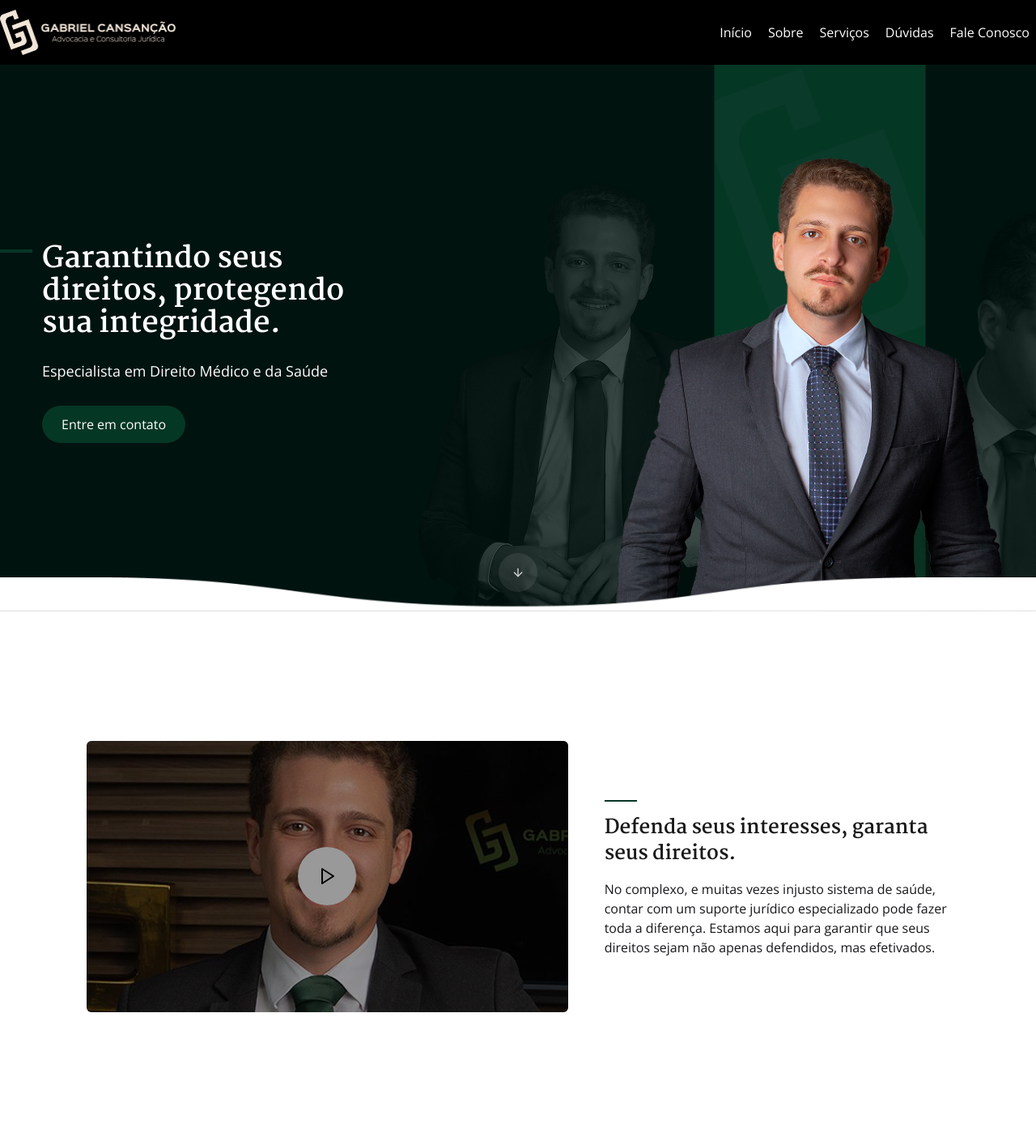
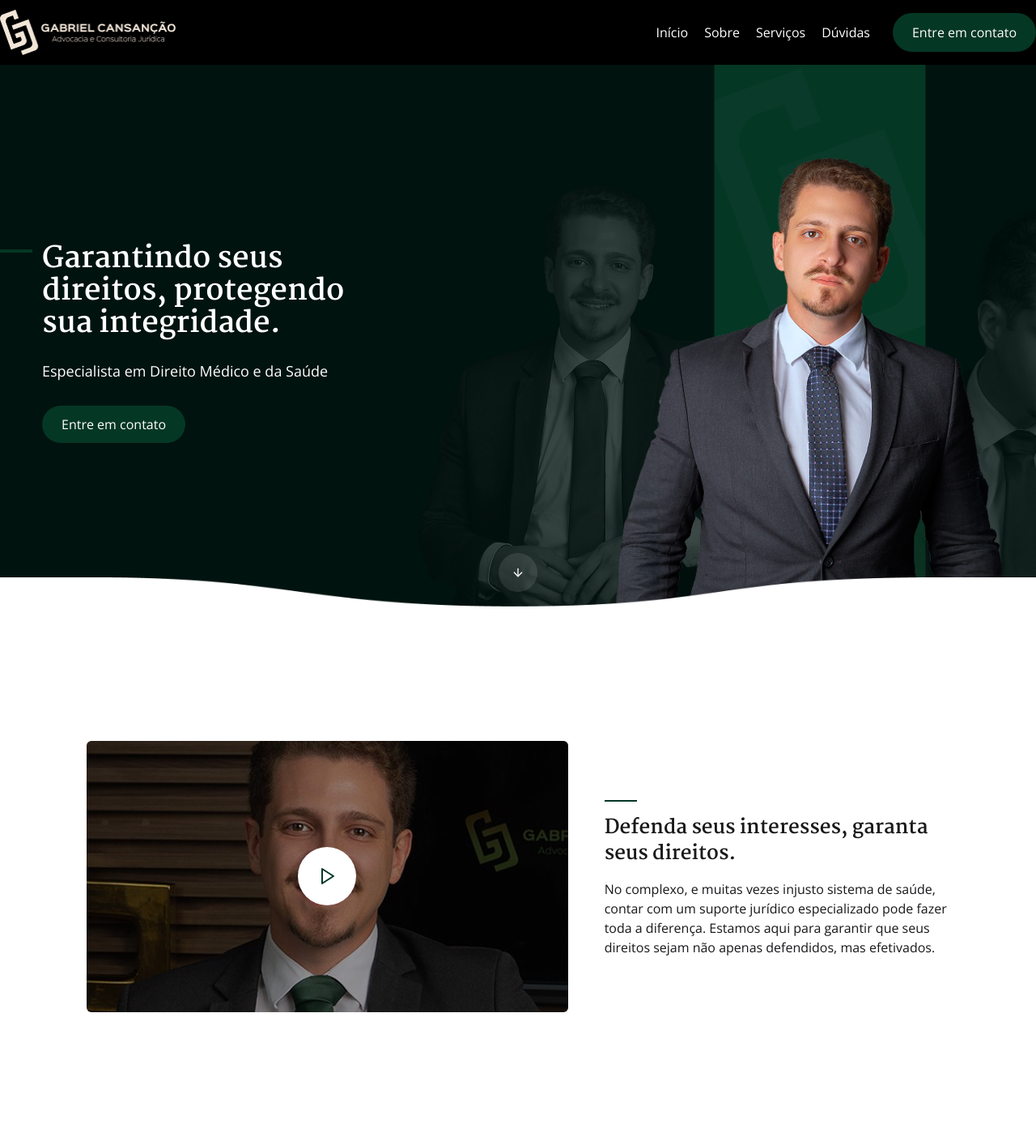
Before and after one commit to artgustavobarros/gabriela-correia, a Next.js app: page / in a window 1280 px wide. Shown: the top 1414 px of the page at 81% size. Built offline with nearby package versions, Linux system fonts and the light colour scheme.

Commit message:
add hovers

```diff
--- a/src/app/page.tsx
+++ b/src/app/page.tsx
@@ -1,7 +1,7 @@
 import { Footer } from "@/components/layout/footer";
 import { Header } from "@/components/layout/header";
 import { About } from "@/components/sections/about";
-import { Apresentation } from "@/components/sections/apresentation/apresentation";
+import { Presentation } from "@/components/sections/presentation/presentation";
 import { FAQ } from "@/components/sections/faq/faq";
 import { Hero } from "@/components/sections/hero";
 import { Services } from "@/components/sections/services/services";
@@ -14,7 +14,7 @@ export default function Home() {
       <Header />
       <main>
         <Hero />
-        <Apresentation />
+        <Presentation />
         <Services />
         <About />
         <Work />
--- a/src/components/layout/footer.tsx
+++ b/src/components/layout/footer.tsx
@@ -16,8 +16,10 @@ export function Footer() {
             height={56}
           />
           <Link
-            href={"ADICIONAR UM WHATSAPP"}
-            className="text-brand-500 border border-brand-500 rounded-full px-6 py-3 font-bold"
+            href={
+              "https://wa.me/5582999819612?text=Acabei%20de%20acessar%20teu%20projeto%2C%20achei%20massa"
+            }
+            className="text-brand-500 border border-brand-500 rounded-full px-6 py-3 font-bold hover:bg-brand-500 hover:text-white duration-500 ease-in-out"
           >
             Entre em contato
           </Link>
--- a/src/components/layout/header.tsx
+++ b/src/components/layout/header.tsx
@@ -20,7 +20,7 @@ const INTERNAL_LINKS = [
     href: "#faq",
   },
   {
-    text: "Fale Conosco",
+    text: "Entre em contato",
     href: "#contact",
   },
 ];
@@ -43,14 +43,31 @@ export function Header() {
           </h1>
         </Link>
         <nav>
-          <ul className="text-white flex gap-1">
-            {INTERNAL_LINKS.map((item) => (
-              <li key={item.href}>
-                <Link href={item.href} className="px-2 py-1">
-                  {item.text}
-                </Link>
-              </li>
-            ))}
+          <ul className="text-white flex gap-1 h-20 items-center">
+            {INTERNAL_LINKS.map((item) => {
+              return item.href === "#contact" ? (
+                <li key={item.href} className="">
+                  <Link
+                    href={
+                      "https://wa.me/5582999819612?text=Acabei%20de%20acessar%20teu%20projeto%2C%20achei%20massa"
+                    }
+                    className="cursor-pointer hover:bg-brand-400 duration-500 ml-4 max-h-12 flex justify-center flex-col bg-brand-500 rounded-full py-3 px-6 ease-in-out"
+                  >
+                    {item.text}
+                  </Link>
+                </li>
+              ) : (
+                <li
+                  key={item.href}
+                  className="h-full flex justify-center flex-col relative group"
+                >
+                  <Link href={item.href} className="px-2 py-1">
+                    {item.text}
+                  </Link>
+                  <span className="bg-white-50 w-full h-[3px] scale-0 absolute bottom-0 group-hover:scale-100 duration-500 " />
+                </li>
+              );
+            })}
           </ul>
         </nav>
       </Container>
--- a/src/components/sections/about.tsx
+++ b/src/components/sections/about.tsx
@@ -4,7 +4,7 @@ import { TitleWitTag } from "../title-with-tag";
 
 export function About() {
   return (
-    <section className="bg-brand-950">
+    <section className="bg-brand-950" id="about">
       <Container className="pt-40 flex flex-col gap-10 items-center">
         <TitleWitTag
           orientation="vertical"
--- a/src/components/sections/faq/faq-menu.tsx
+++ b/src/components/sections/faq/faq-menu.tsx
@@ -123,7 +123,7 @@ export function FAQMenu() {
           <li key={item.text}>
             <Button
               className={cn(
-                "flex gap-4 font-martel text-sm rounded-md text-white-50 border border-brand-500 p-4 items-center h-14 cursor-pointer w-full justify-start",
+                "flex gap-4 font-martel text-sm rounded-md text-white-50 border border-brand-500 p-4 items-center h-14 cursor-pointer w-full justify-start hover:bg-brand-500 duration-500 ease-in-out",
                 selectedFaq === item.slug ? "bg-brand-500" : "bg-brand-800"
               )}
               onClick={() => changeFaqList(item.slug)}
--- a/src/components/sections/faq/faq.tsx
+++ b/src/components/sections/faq/faq.tsx
@@ -3,7 +3,7 @@ import { FAQMenu } from "./faq-menu";
 
 export function FAQ() {
   return (
-    <section className="bg-brand-950 text-white">
+    <section className="bg-brand-950 text-white" id="faq">
       <Container grid className="py-40 gap-10">
         <header className="col-start-2 col-span-full">
           <h2 className="font-martel font-bold text-3xl">Dúvidas frequentes</h2>
--- a/src/components/sections/hero.tsx
+++ b/src/components/sections/hero.tsx
@@ -18,8 +18,10 @@ export function Hero() {
                 Especialista em Direito Médico e da Saúde
               </p>
               <Link
-                href={"COLOCAR WHATSAPP DEPOIS"}
-                className="bg-brand-500 rounded-full py-3 px-6"
+                href={
+                  "https://wa.me/5582999819612?text=Acabei%20de%20acessar%20teu%20projeto%2C%20achei%20massa"
+                }
+                className="bg-brand-500 rounded-full py-3 px-6 hover:bg-brand-400 duration-300 ease-in-out"
               >
                 Entre em contato
               </Link>
@@ -65,10 +67,10 @@ export function Hero() {
         className="absolute bottom-0 left-0 w-full z-[2]"
       />
       <Link
-        href="#about"
-        className="absolute bottom-6 left-1/2 -translate-x-1/2 rounded-full size-12 bg-white/10 backdrop-blur-md flex items-center justify-center"
+        href="#presentation"
+        className="absolute bottom-6 left-1/2 -translate-x-1/2 rounded-full size-12 bg-white/10 flex items-center justify-center cursor-pointer z-[5] hover:scale-125 duration-500 ease-in-out group"
       >
-        <ArrowDown className="text-white size-4" />
+        <ArrowDown className="text-white size-4 group-hover:text-brand-300 duration-500 ease-in-out" />
       </Link>
     </div>
   );
--- a/src/components/sections/apresentation/apresentation.tsx
+++ b/src/components/sections/presentation/presentation.tsx
@@ -2,9 +2,9 @@ import { TitleWitTag } from "@/components/title-with-tag";
 import { Container } from "../../layout/container";
 import { Video } from "./video";
 
-export function Apresentation() {
+export function Presentation() {
   return (
-    <section>
+    <section id="presentation">
       <Container grid className="py-40 items-center">
         <div className="col-span-6 col-start-2">
           <Video />
--- a/src/components/sections/apresentation/video.tsx
+++ b/src/components/sections/presentation/video.tsx
@@ -14,8 +14,8 @@ export function Video() {
   return (
     <div>
       <Dialog>
-        <DialogTrigger>
-          <div className="rounded-md overflow-hidden relative">
+        <DialogTrigger className="cursor-pointer">
+          <div className="rounded-md overflow-hidden relative group hover:scale-110 duration-500 ease-in-out">
             <Image
               src="/video-background.png"
               alt="Video Background"
@@ -24,14 +24,14 @@ export function Video() {
               className="aspect-video object-cover object-top"
             />
             <div className="absolute inset-0 bg-black/40 z-10" />
-            <div className="bg-white size-[72px] rounded-full absolute top-1/2 left-1/2 -translate-y-1/2 -translate-x-1/2 flex items-center justify-center">
+            <div className="bg-white size-[72px] rounded-full absolute top-1/2 left-1/2 -translate-y-1/2 -translate-x-1/2 flex items-center justify-center z-[11] text-brand-500">
               <Play />
             </div>
           </div>
         </DialogTrigger>
         <DialogContent
           hideCloseButton
-          className="bg-white border-none scale-150 flex items-center justify-center"
+          className="bg-white border-none scale-150 flex items-center justify-center "
         >
           <DialogHeader className="sr-only">
             <DialogTitle>
@@ -54,8 +54,8 @@ export function Video() {
             allowFullScreen
             className="rounded-md"
           />
-          <DialogClose className="absolute rounded-full bg-white/10 backdrop-blur-md size-9 flex items-center justify-center -top-12 -right-12 cursor-pointer">
-            <X className="size-3 text-white" />
+          <DialogClose className="absolute rounded-full bg-white/10 backdrop-blur-md size-9 flex items-center justify-center -top-12 -right-12 cursor-pointer hover:scale-125 duration-500 ease-in-out group">
+            <X className="size-3 text-white group-hover:text-brand-300 duration-500 ease-in-out" />
           </DialogClose>
         </DialogContent>
       </Dialog>
--- a/src/components/sections/services/services.tsx
+++ b/src/components/sections/services/services.tsx
@@ -33,7 +33,7 @@ const SERVICES_MAP = [
 
 export function Services() {
   return (
-    <section className="max-h-[906px] relative">
+    <section className="max-h-[906px] relative" id="services">
       <div className="bg-brand-500 max-w-1/3 rounded-tr-lg">
         <Image
           src="/services/services-background.png"
```
Also changed, not shown: src/components/sections/testimonials/image-dialog.tsx (+6 -6 lines), 1 other file (tests, documents, lock files or other folders).
